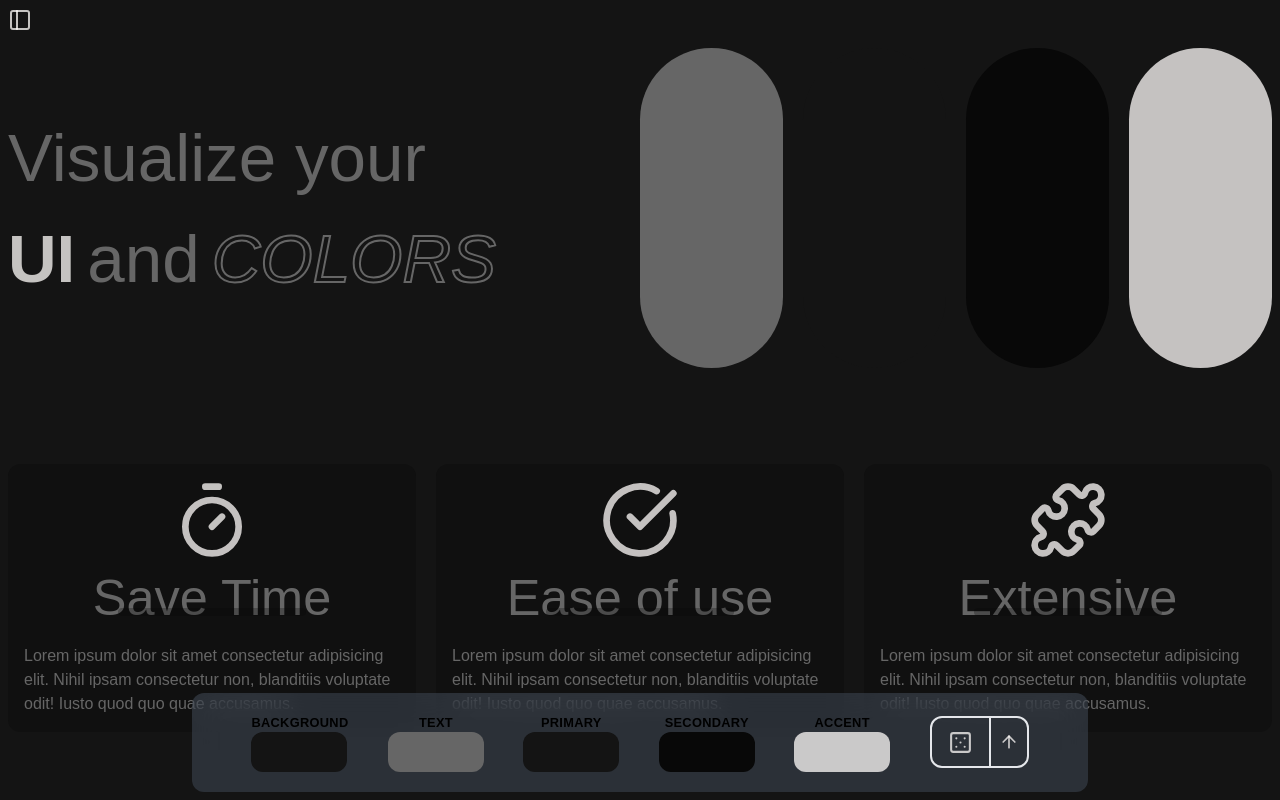
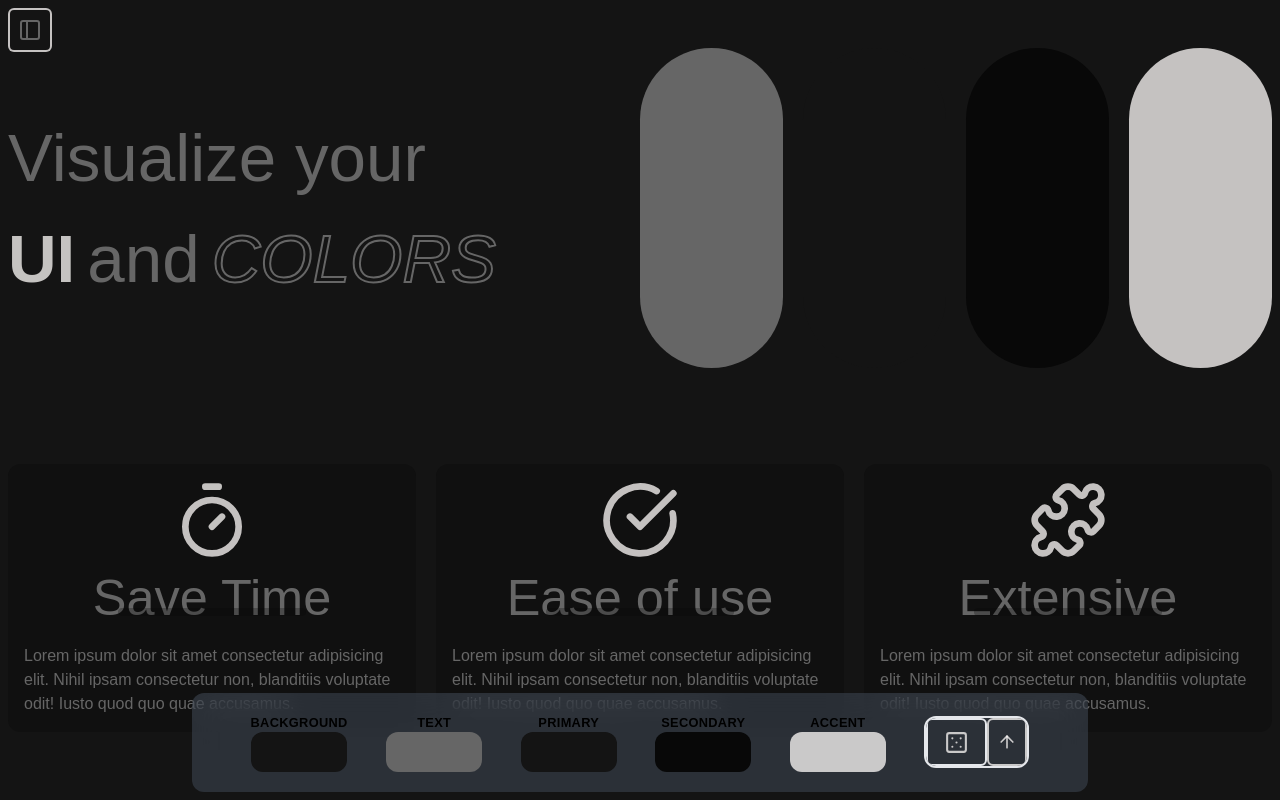
Before and after one commit to moki-moki/ui-vis, a React (Vite) app in the folder client/: page / in a window 1280 px wide. Shown: the top 800 px of the page. Built offline with nearby package versions, Linux system fonts and the light colour scheme.

Commit message:
feat: adding variants to the components

```diff
--- a/client/package.json
+++ b/client/package.json
@@ -14,9 +14,12 @@
   },
   "dependencies": {
     "chroma-js": "^3.1.2",
+    "class-variance-authority": "^0.7.1",
+    "clsx": "^2.1.1",
     "lucide-react": "^0.468.0",
     "react": "^18.3.1",
-    "react-dom": "^18.3.1"
+    "react-dom": "^18.3.1",
+    "tailwind-merge": "^2.6.0"
   },
   "devDependencies": {
     "@eslint/compat": "^1.2.4",
--- a/client/src/components/component-render.tsx
+++ b/client/src/components/component-render.tsx
@@ -5,7 +5,9 @@ import SectionWrapper from '@/components/ui/section-wrapper';
 import { useSidebarContext } from '@/context/sidebar-context';
 
 const COMPONENT_MAP: Record<string, ElementType> = {
-  button: ({ label, props }) => <Button label={label} {...props} />,
+  button: ({ label, variant, props }) => (
+    <Button label={label} variants={variant} {...props} />
+  ),
 };
 
 const ComponentRender = () => {
@@ -18,7 +20,7 @@ const ComponentRender = () => {
 
         return (
           <SectionWrapper key={el.id}>
-            <Component props={el.props} />
+            <Component props={el.props} variant={el.props.variant} />
           </SectionWrapper>
         );
       })}
--- a/client/src/components/drop-zone.tsx
+++ b/client/src/components/drop-zone.tsx
@@ -12,7 +12,7 @@ const DropZone = ({ children, onDrop, onDragOver }: Props) => {
   return (
     <SectionWrapper>
       <div
-        className="p-5 border border-background-color hover:border-dotted hover:border-accent-color"
+        className="p-5 border border-dotted border-accent-color rounded-sm"
         onDrop={onDrop}
         onDragOver={onDragOver}
       >
--- a/client/src/components/sidebar/Sidebar.tsx
+++ b/client/src/components/sidebar/Sidebar.tsx
@@ -13,6 +13,7 @@ const DEFAULT_COMPONENTS = [
     icon: <CreditCard />,
     props: {
       label: 'Placeholder text',
+      variant: 'default',
     },
   },
   {
@@ -45,11 +46,7 @@ const Sidebar = () => {
           ))}
         </div>
       )}
-      <Button
-        type="button"
-        className="text-accent-color p-2"
-        onClick={toggleMenu}
-      >
+      <Button type="button" className="m-2 p-2" onClick={toggleMenu}>
         <SidebarIcon />
       </Button>
     </div>
--- a/client/src/components/toolkit/color-input.tsx
+++ b/client/src/components/toolkit/color-input.tsx
@@ -18,7 +18,9 @@ const ColorInput = ({ color, type, changeColorHandler }: Props) => {
         htmlFor={type}
         className={`block w-24 h-10 rounded-xl cursor-pointer`}
         style={{ backgroundColor: color }}
-      ></label>
+      >
+        &nbsp;
+      </label>
       <Input
         onChange={changeColorHandler}
         name={type}
--- a/client/src/components/ui/button.tsx
+++ b/client/src/components/ui/button.tsx
@@ -1,12 +1,40 @@
-import { ComponentProps, PropsWithChildren } from 'react';
+import { ButtonHTMLAttributes } from 'react';
 
-interface Props extends PropsWithChildren<ComponentProps<'button'>> {
+import { cva, VariantProps } from 'class-variance-authority';
+
+import { cn } from '@/utils/utils';
+
+interface Props
+  extends ButtonHTMLAttributes<HTMLButtonElement>,
+    VariantProps<typeof btnVariants> {
   label?: string;
 }
 
-const Button = ({ children, label, className, ...props }: Props) => {
+const btnVariants = cva(
+  `inline-flex items-center justify-center transition-colors ease-in border-2 border-accent-color`,
+  {
+    variants: {
+      variants: {
+        default: 'bg-background-color text-text-color rounded-md',
+        outlined: 'rounded-full bg-accent-color',
+      },
+      size: {
+        default: 'py-2 px-4',
+        sm: 'py-1.5 px-2.5',
+        md: 'py-4 px-6',
+        lg: 'py-6 px-8',
+      },
+    },
+    defaultVariants: {
+      variants: 'default',
+      size: 'default',
+    },
+  },
+);
+
+const Button = ({ children, label, className, variants, ...props }: Props) => {
   return (
-    <button className={className} {...props}>
+    <button className={cn(btnVariants({ variants, className }))} {...props}>
       {label}
       {children}
     </button>
--- /dev/null
+++ b/client/src/utils/utils.ts
@@ -0,0 +1,4 @@
+import clsx, { ClassValue } from 'clsx';
+import { twMerge } from 'tailwind-merge';
+
+export const cn = (...inputs: ClassValue[]) => twMerge(clsx(inputs));
```
Also changed, not shown: 1 other file (tests, documents, lock files or other folders).
